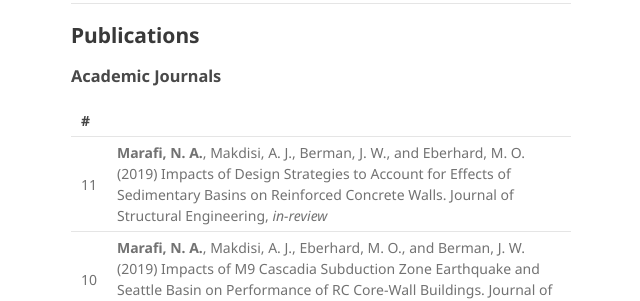
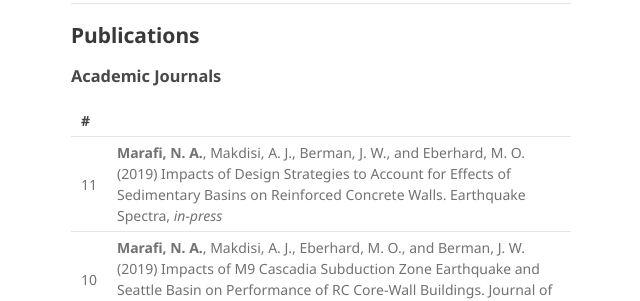
Before and after one commit to nassermarafi/nassermarafi.github.io, a plain HTML site: page index.html in a window 1280 px wide. Shown: the part 2540-2841 px from the top of the page, without its empty margins (499-1139 px from the left). Drawn offline with Linux system fonts and the light colour scheme.

Commit message:
Update index.html
Seasonal Update

```diff
--- a/index.html
+++ b/index.html
@@ -218,7 +218,7 @@ Response of a 12-story reinforced concrete core wall structure subjected to an M
 
 				<tr>
                     <td>11</td>
-                <td><b>Marafi, N. A.</b>, Makdisi, A. J., Berman, J. W., and Eberhard, M. O. (2019) Impacts of Design Strategies to Account for Effects of Sedimentary Basins on Reinforced Concrete Walls. Journal of Structural Engineering, <i>in-review</i></td>
+                <td><b>Marafi, N. A.</b>, Makdisi, A. J., Berman, J. W., and Eberhard, M. O. (2019) Impacts of Design Strategies to Account for Effects of Sedimentary Basins on Reinforced Concrete Walls. Earthquake Spectra, <i>in-press</i></td>
 				</tr>
 
 				<tr>
```
